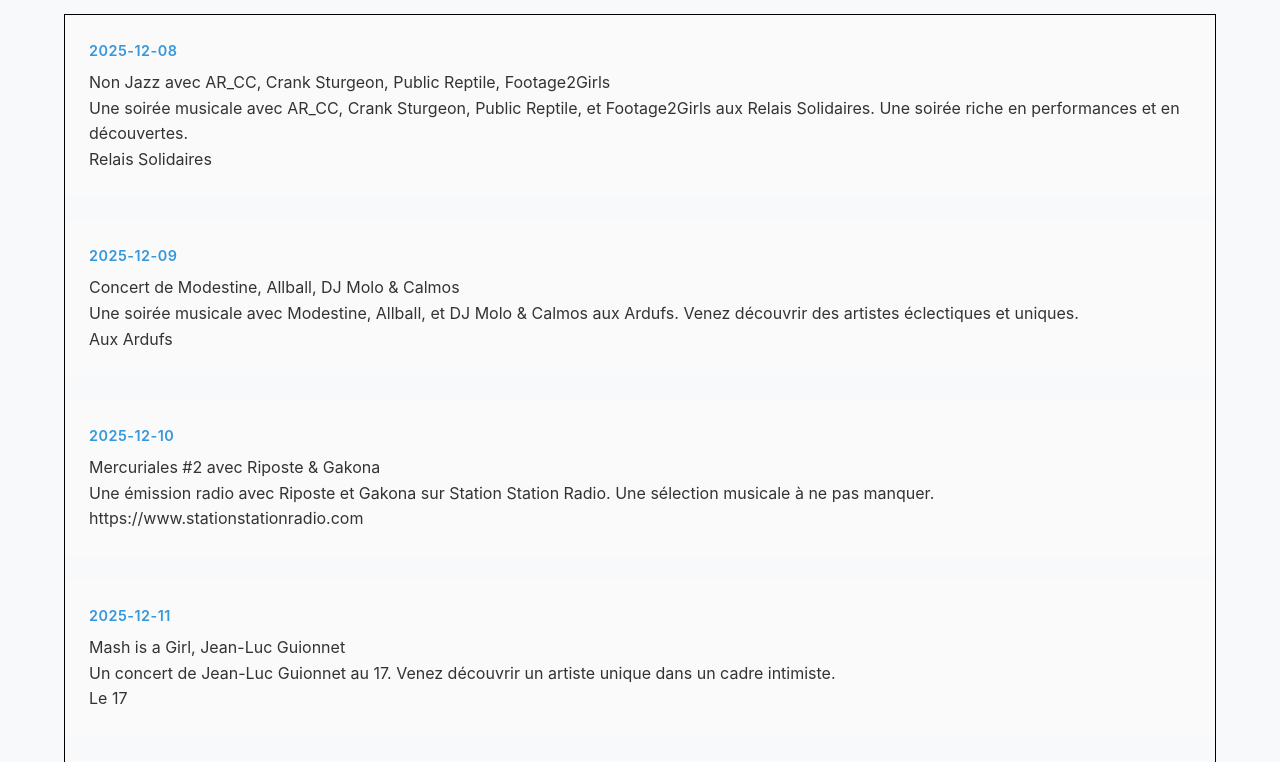
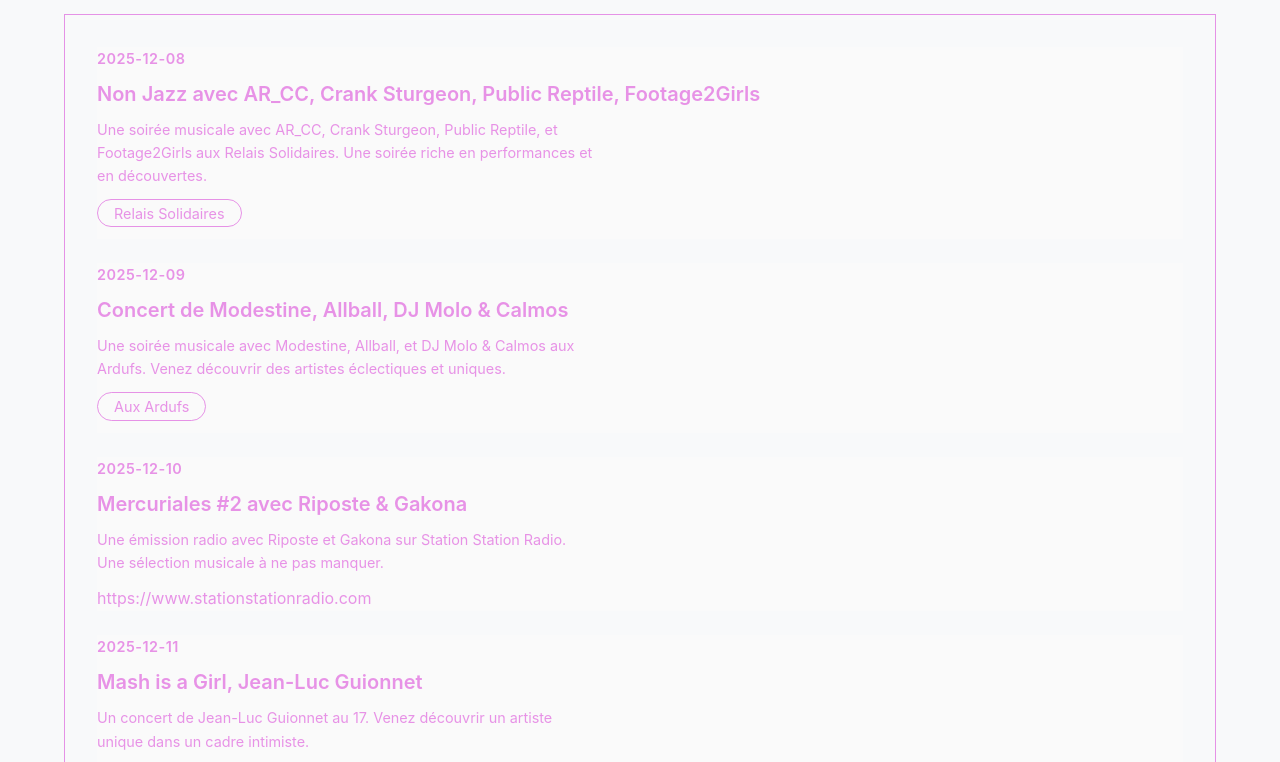
Before and after one commit to constructions-incongrues/jomayeux, a plain HTML site: page index.html in a window 1280 px wide. Shown: the part 180-942 px from the top of the page. Drawn offline with Linux system fonts and the light colour scheme.

Commit message:
Update CSS styles and add custom fonts for improved design

```diff
--- a/style.css
+++ b/style.css
@@ -1,9 +1,6 @@
 /* Variables CSS */
 :root {
-    --primary-color: #2c3e50;
-    --secondary-color: #3498db;
-    --accent-color: #e74c3c;
-    --success-color: #27ae60;
+    --primary-color: #e279e1cd;
     --text-color: #333;
     --text-light: #666;
     --bg-color: #ffffff;
@@ -15,6 +12,17 @@
     --spacing: 1.5rem;
     --border-radius: 8px;
     --transition: all 0.3s ease;
+}
+
+@font-face {
+    font-family: 'Nexa';
+    src: url('static/fonts/Nexa-Bold.otf') format('opentype');
+    font-weight: 400;
+}
+@font-face {
+    font-family: 'Nexa';
+    src: url('static/fonts/Nexa-Bold.otf') format('opentype');
+    font-weight: 700;
 }
 
 /* Reset et base */
@@ -69,6 +77,10 @@
     padding-bottom: 3rem;
 }
 
+body {
+    color: var(--primary-color);
+}
+
 /* Loading */
 .loading {
     text-align: center;
@@ -94,7 +106,6 @@
 .newsletter-date {
     text-align: center;
     font-size: 1.2rem;
-    color: var(--text-light);
     margin-bottom: 2rem;
     padding: 1rem;
     background: var(--bg-color);
@@ -113,7 +124,6 @@
 
 .section h2 {
     font-size: 1.75rem;
-    color: var(--primary-color);
     margin-bottom: 1.5rem;
     padding-bottom: 0.75rem;
     border-bottom: 3px solid var(--secondary-color);
@@ -124,36 +134,48 @@
     display: flex;
     flex-direction: column;
     gap: 1.5rem;
-    border:1px solid black;
+    border:1px solid var(--primary-color);
+    padding: 2rem;
 
 }
 
 .agenda-item {
     background: var(--bg-section);
-    padding: 1.5rem;
+    /* padding: 1.5rem; */
 }
 
 .agenda-item-date {
     font-size: 0.9rem;
-    color: var(--secondary-color);
     font-weight: 600;
     margin-bottom: 0.5rem;
     text-transform: uppercase;
     letter-spacing: 0.5px;
 }
 
-.agenda-item-title {
+.event-title {
     font-size: 1.25rem;
-    font-weight: 700;
+    font-weight: 600;
+    margin-bottom: 0.5rem;
     color: var(--primary-color);
-    margin-bottom: 0.75rem;
 }
 
-.agenda-item-description {
-    color: var(--text-light);
-    margin-bottom: 1rem;
+.event-description {
+    font-size: 0.9rem;
+    margin-bottom: 0.75rem;
+    max-width: 500px;
     line-height: 1.6;
 }
+
+.event-location {
+    font-size: 0.9rem;
+    margin-bottom: 0.75rem;
+    border:1px solid var(--primary-color);
+    width: fit-content;
+    padding: 0.1rem 1rem;
+    border-radius: 30px;
+    line-height: 1.6;
+}
+
 
 .agenda-item-meta {
     display: flex;
```
Also changed, not shown: static/fonts/NexaBlack.otf (added), static/fonts/NexaHeavy.otf (added).
